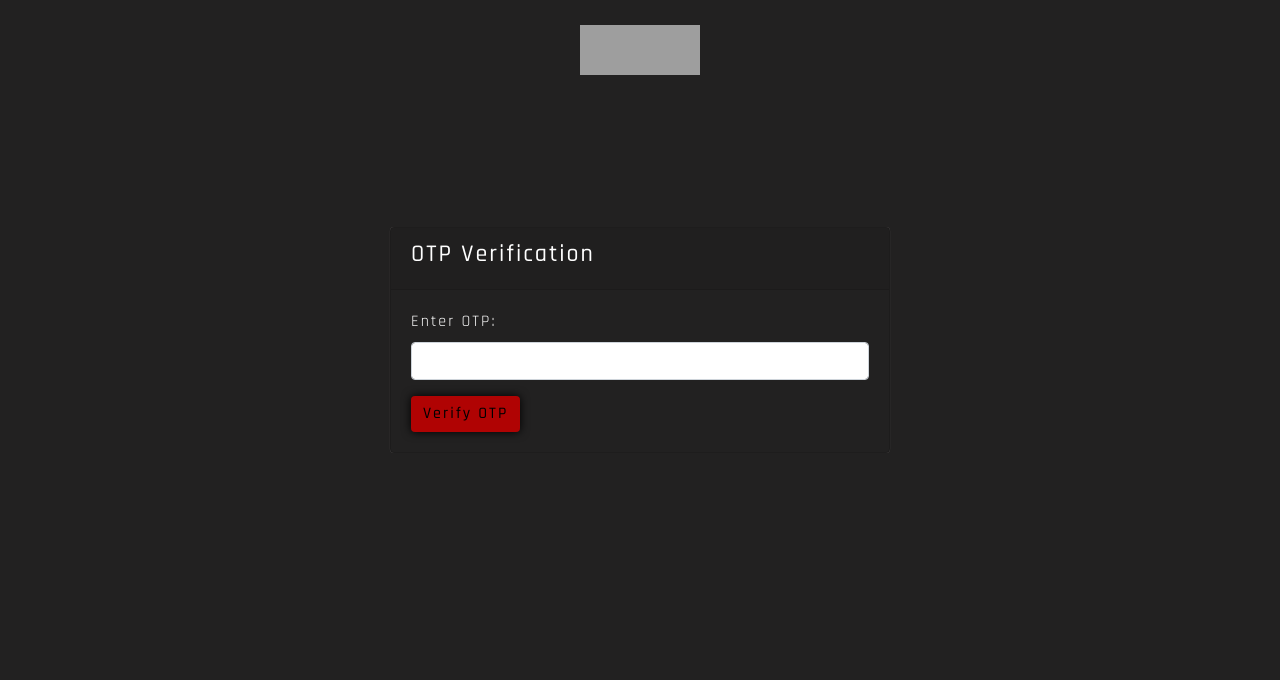
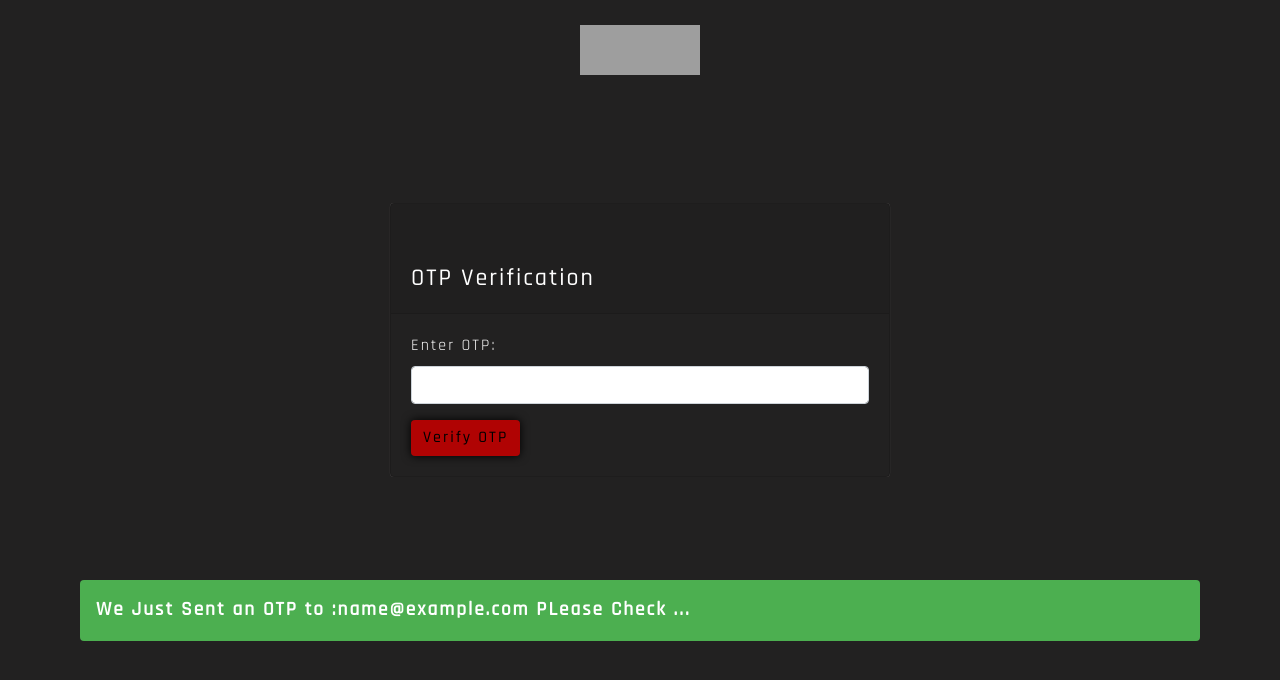
Before and after one commit to solutiontech214/KFH-WebSite, a PHP site: page /otp.php in a window 1280 px wide. Shown: the top 680 px of the page. Run offline with PHP 8.4, Linux system fonts and the light colour scheme; the visitor is signed in with stand-in values (Sample User, id 1); grey boxes are pictures that could not be loaded.

Commit message:
otp verification

```diff
--- a/Main/src/html/otp.php
+++ b/Main/src/html/otp.php
@@ -1,4 +1,8 @@
-<!DOCTYPE html>
+<?php
+session_start();
+
+
+?><!DOCTYPE html>
 <html lang="en">
 <head>
     <meta charset="UTF-8">
@@ -53,6 +57,26 @@
     border: 0;
     background-color: #000;
   }
+  .alert {
+            padding: 15px;
+           /* Green color */
+
+            margin-bottom: 150px;
+            font-size: larger;
+            display: flex;
+            width:auto;
+            margin-left:80px;
+            margin-right:80px;
+        }
+        .error
+        {
+          background-color: red !important;
+          color:black!important;
+        }
+        .success{
+          background-color: #4CAF50 !important;
+color:white !important;
+        }
 </style>
 </head>
 <body>
@@ -64,31 +88,68 @@
   <div class="container">
     <div class="card">
       <div class="card-header">
+
+      <br>
+      <br>
         <h4>OTP Verification</h4>
       </div>
       <div class="card-body">
-        <form id="otpForm">
+        <form id="otpForm" method="POST">
           <div class="form-group">
             <label for="otpInput">Enter OTP:</label>
             <input type="text" class="form-control" id="otpInput" name="otpInput" required>
+
           </div>
-          <button type="submit" class="btn btn-primary btn1">Verify OTP</button>
+          <input type="submit" name="submit" class="btn btn-primary btn1" value="Verify OTP">
         </form>
       </div>
     </div>
   </div>
+
+  <?php  if(!isset($_POST['submit']))
+  {
+      ?>
+    <span class="alert success"><strong>
+      <?php echo  "We Just Sent an OTP to :".$_SESSION['otp_mail']." PLease Check ...";
+      ?>
+      </strong>
+      </span>
+      <?php
+    }else if(isset($_POST['submit']) && ($_POST['otpInput']==$_SESSION['otp']))
+    {
+      ?>
+      <span class="alert success"><strong>
+        <?php
+      echo "You are Verified by Our System.. 😀";
+
+      ?>
+      <script>
+  // Delay the redirection for 3 seconds (3000 milliseconds)
+  setTimeout(function() {
+    window.location.href = "updatepass.php";
+  }, 3000);
+</script>
+</strong>
+      </span>
+      <?php
+    }else if(isset($_POST['submit']) && ($_POST['otpInput']!=$_SESSION['otp']))
+    {
+
+    ?>
+    <span class="alert error"><strong>
+      <?php
+    echo "Oop's..! Otp isn's matches with that we have Sent..!";
+    ?>
+    </strong>
+    </span>
+    <?php
+
+    }
+    ?>
 <script src="https://ajax.googleapis.com/ajax/libs/jquery/3.5.1/jquery.min.js"></script>
 <script src="https://cdnjs.cloudflare.com/ajax/libs/popper.js/1.16.0/umd/popper.min.js"></script>
 <script src="https://maxcdn.bootstrapcdn.com/bootstrap/4.5.2/js/bootstrap.min.js"></script>
-<script>
-  $(document).ready(function() {
-    // Handle form submission
-    $('#otpForm').submit(function(event) {
-      event.preventDefault(); // Prevent the form from submitting normally
-      // Add your OTP verification logic here
-    });
-  });
-</script>
+
 
 </body>
 </html>
```
Also changed, not shown: Main/src/html/forgetpage.php (+7 -6 lines).
